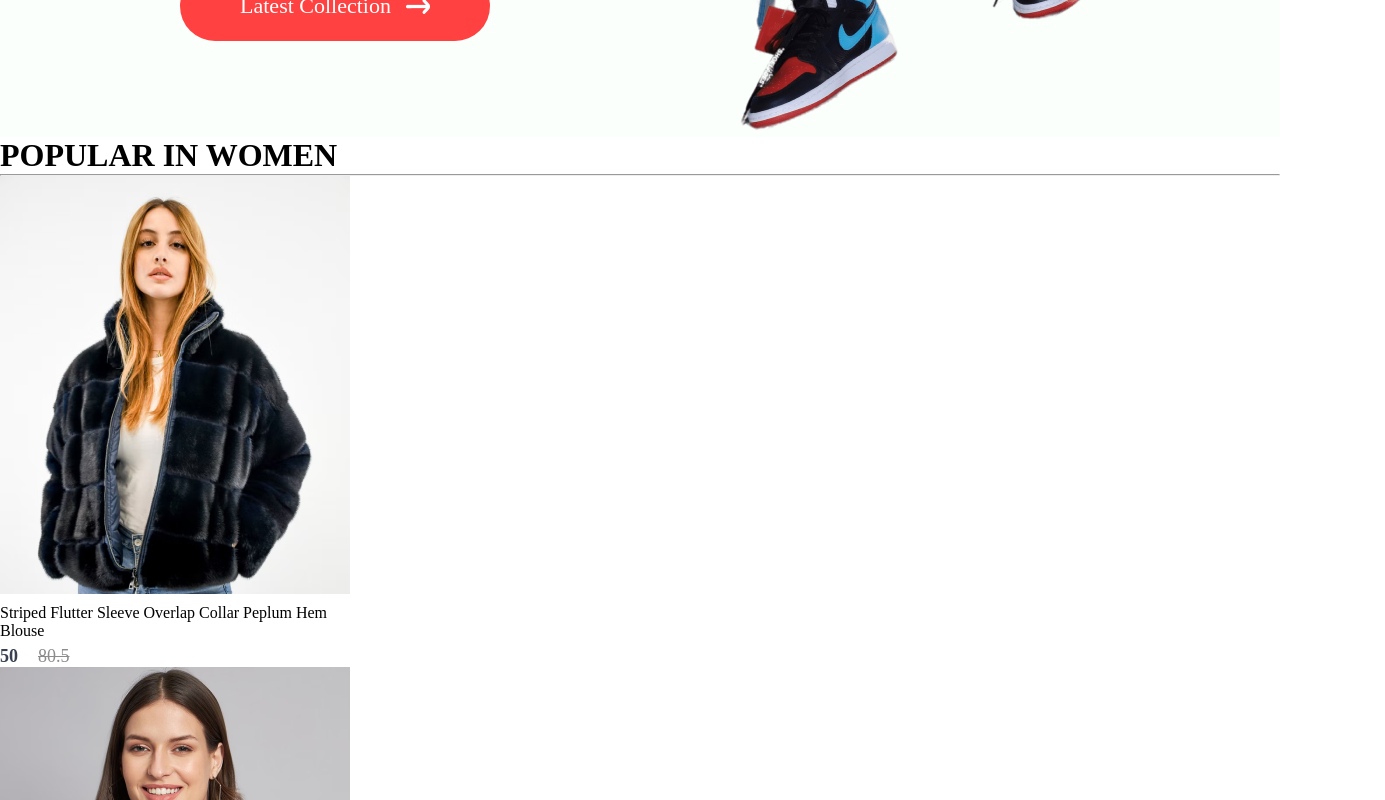
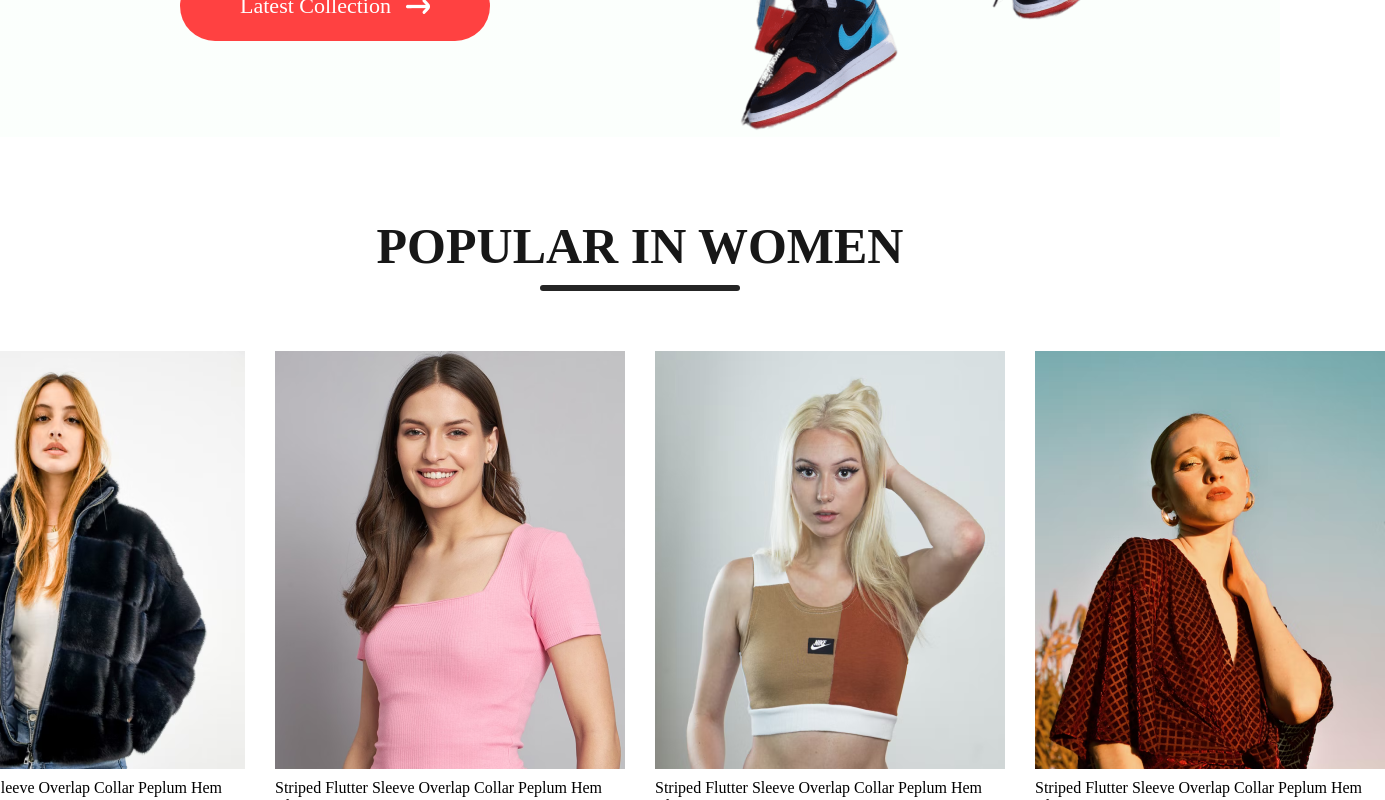
Before and after one commit to Santhoshkumar0913/E-commerce-platform, a React (Create React App) app in the folder frontend/: page / in a window 1280 px wide. Shown: the part 760-1560 px from the top of the page, 1385 px wide, since content can reach past the window. Built offline with nearby package versions, Linux system fonts and the light colour scheme; a web font is replaced by a local one.

Commit message:
added popular items

```diff
--- a/frontend/src/Components/Popular/Popular.css
+++ b/frontend/src/Components/Popular/Popular.css
@@ -0,0 +1,24 @@
+.popular{
+    display: flex;
+    flex-direction: column;
+    align-items: center;
+    gap: 10px;
+    padding: 80px 0 40px;
+}
+.popular h1{
+    color: #171717;
+    font-size: 50px;
+    font-weight: 600;
+}
+.popular hr{
+    width: 200px;
+    height: 6px;
+    border: none;
+    border-radius: 10px;
+    background: #252525;
+}
+.popular-item{
+    margin-top: 50px;
+    display: flex;
+    gap: 30px;
+}
```
